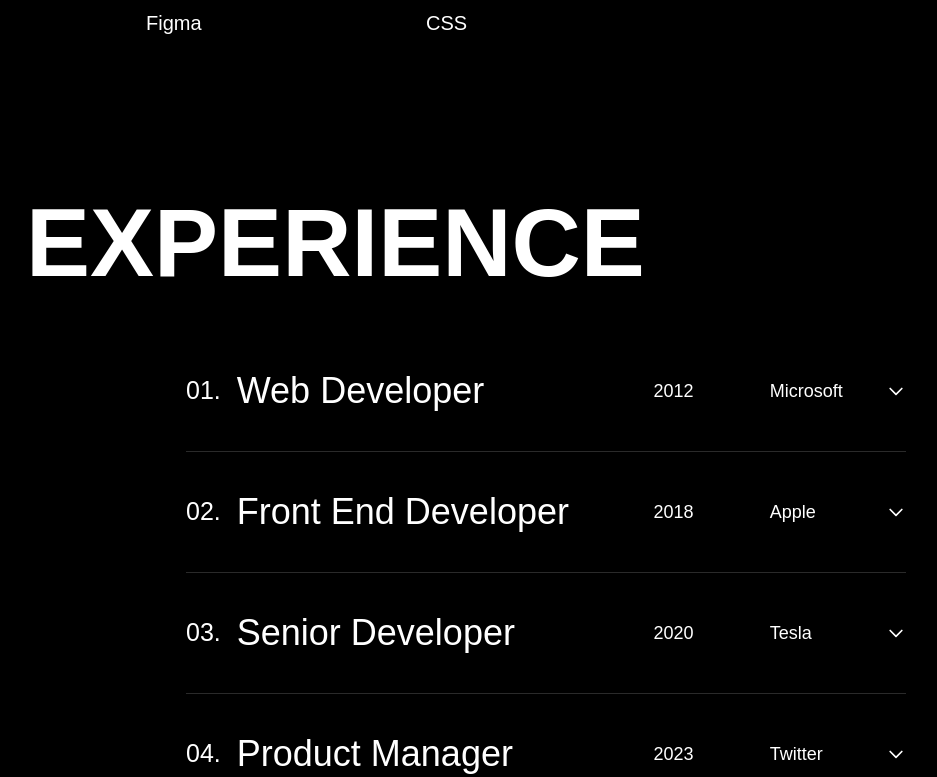
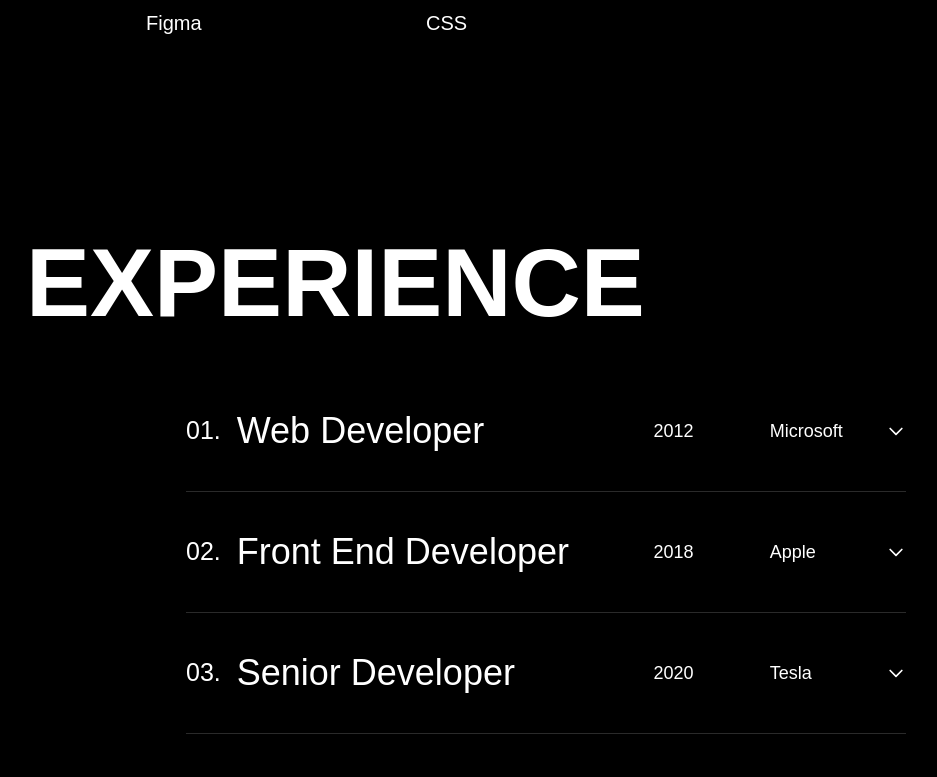
Before and after one commit to gohildev2004/webPortfolio, a React (Vite) app: page / in a window 1280 px wide. Shown: the part 1805-2582 px from the top of the page, without its empty margins (174-1111 px from the left). Built offline with nearby package versions, Linux system fonts and the light colour scheme.

Commit message:
minor change

```diff
--- a/src/components/about.jsx
+++ b/src/components/about.jsx
@@ -2,7 +2,7 @@ import React from "react";
 
 const About = () => {
   return (
-    <section id="about" className="about_section">
+    <section id="about" className="about_section max-md:mt-30">
       <div className="text-4xl sm:text-5xl md:text-7xl lg:text-8xl font-bold">
         ABOUT ME
       </div>
--- a/src/components/experience.jsx
+++ b/src/components/experience.jsx
@@ -49,7 +49,7 @@ const Experience = () => {
   return (
     <section
       id="experience"
-      className="min-h-screen bg-black text-white md:pt-20 max-md:pt-30"
+      className="min-h-screen bg-black text-white md:pt-30 max-md:mt-50"
     >
       <h2 className="text-4xl sm:text-5xl md:text-7xl lg:text-8xl font-bold">
         EXPERIENCE
```
